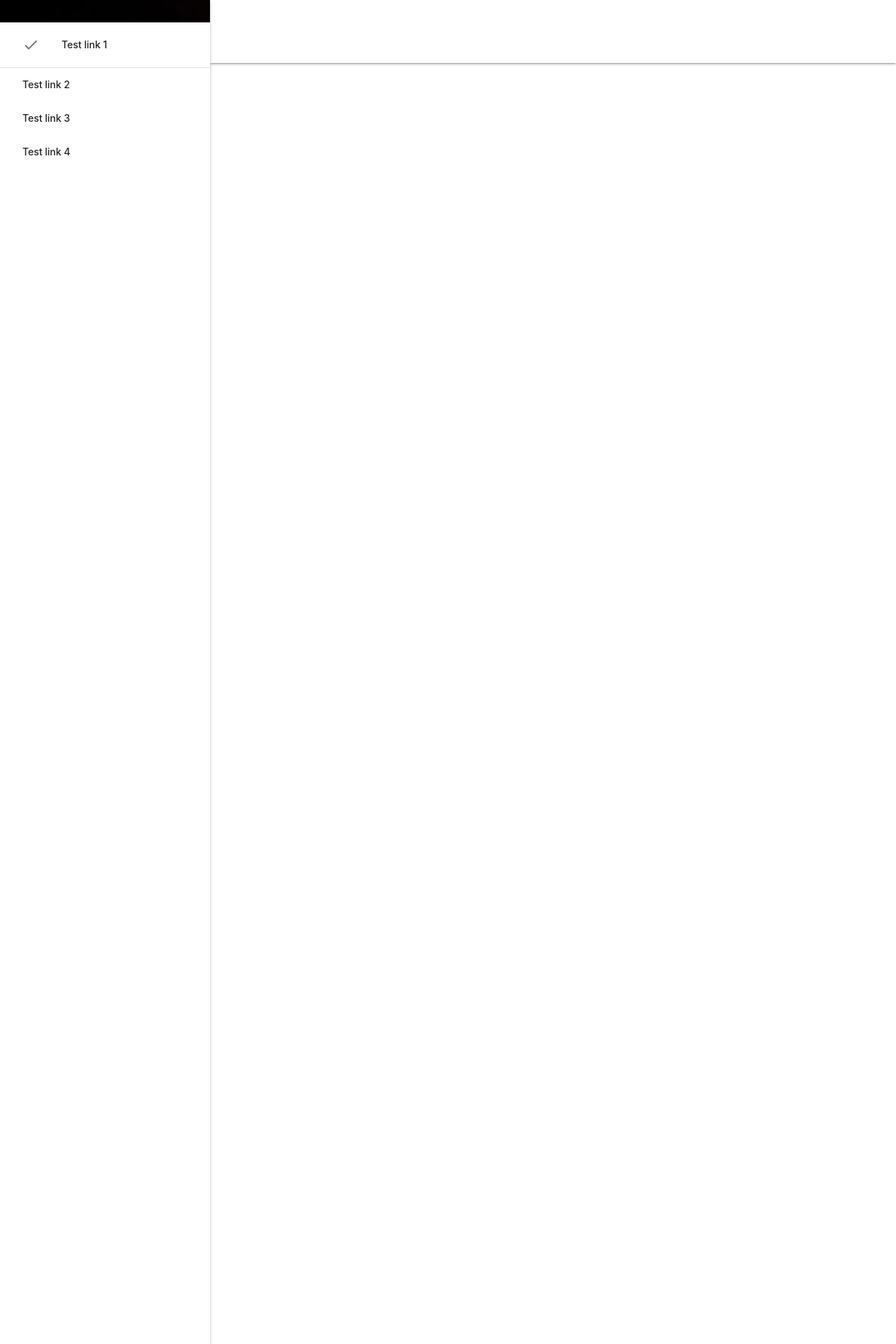
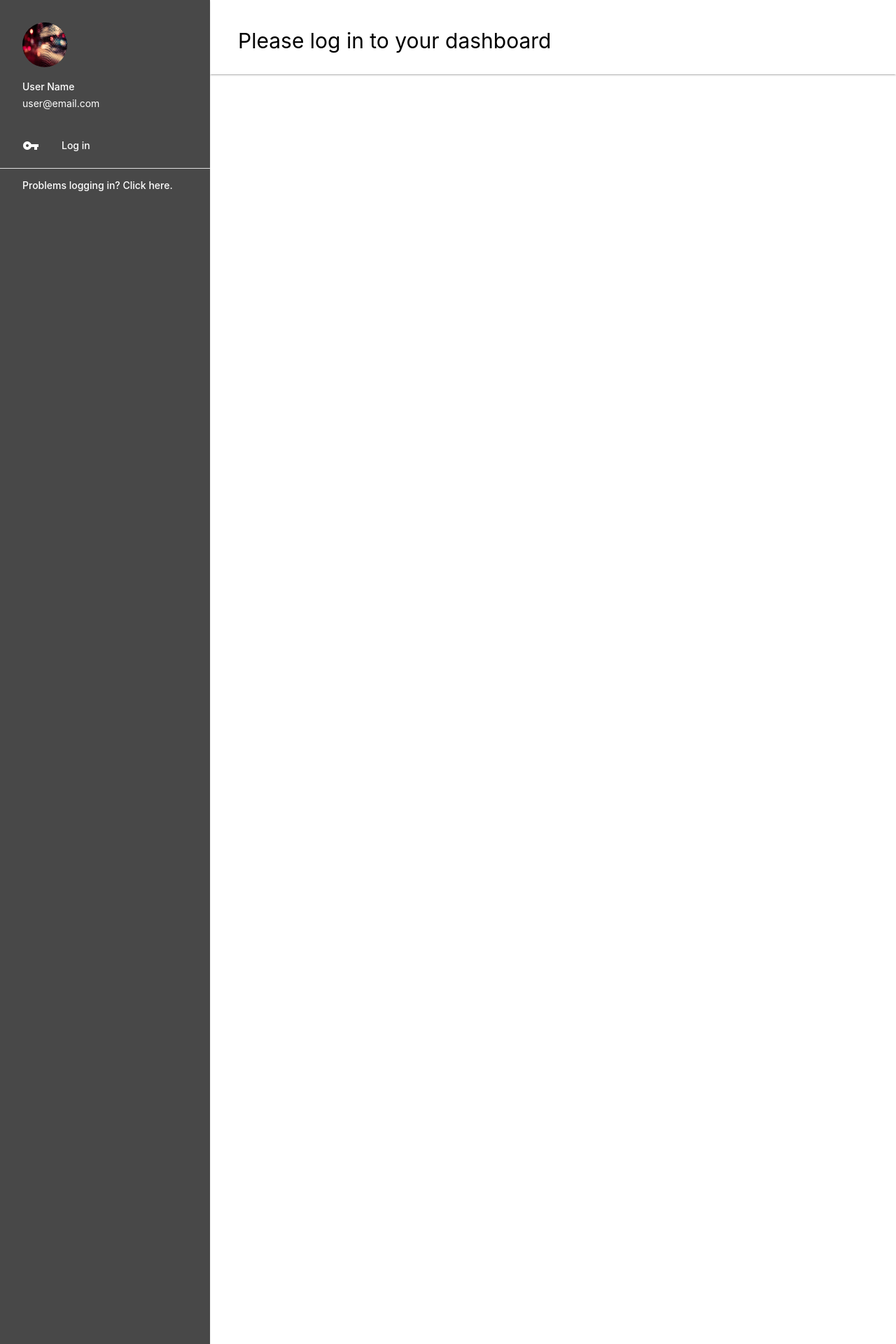
Before and after one commit to D-Lawson/employee-dashboard-app, a Flask app: page / in a window 1280 px wide. Shown: the top 1920 px of the page at 70% size. Run offline with Flask 2, Linux system fonts and the light colour scheme.

Commit message:
Update  nav bar styling and links

```diff
--- a/static/css/style.css
+++ b/static/css/style.css
@@ -9,12 +9,29 @@ header, main, footer {
   }
 
 .nav-style{
-  height: 90px;
   background-color:transparent;
 }
 
+.menu-position{
+    bottom: 15px;
 
+}
 nav .sidenav-trigger i {
-    padding-top: 15px;
+
     color:royalblue;
 }
+
+.sidenav{
+    background-color: #484848;
+}
+
+.z-depth-1, nav, .card-panel, .card, .toast, .btn, .btn-large, .btn-small, .btn-floating, .dropdown-content, .collapsible, .sidenav {
+    -webkit-box-shadow: 0 2px 2px 0 rgb(0 0 0 / 14%), 0 3px 1px -2px rgb(0 0 0 / 12%), 0 0 0 0 rgb(0 0 0 / 20%);
+    box-shadow: 0 2px 2px 0 rgb(0 0 0 / 14%), 0 3px 1px -2px rgb(0 0 0 / 12%), 0 0 0 0 rgb(0 0 0 / 20%);
+}
+
+.header-text{
+        font-size: 2rem;
+        line-height: 110%;
+        margin-left: 40px;
+}
--- a/templates/base.html
+++ b/templates/base.html
@@ -14,21 +14,29 @@
 <body>
     <header>
         <nav class="nav-style">
-            <div class="container"><a href="#" class="sidenav-trigger full hide-on-large-only" data-target="sidenav-mobile"><i class="material-icons">menu</i></a>
+            <div class="container"><a href="#" class="menu-position sidenav-trigger full hide-on-large-only"
+                    data-target="sidenav-mobile"><i class="material-icons">menu</i></a>
+            </div>
+
+            <div class="col s12 m10">
+                <h1 class="header black-text header-text">Please log in to your dashboard</h1>
+
             </div>
         </nav>
-
         <ul id="sidenav-mobile" class="sidenav sidenav-fixed">
-            <li><div class="user-view">
-                <div class="background">
-                  <img src="images/sidenav-bg.jpg">
+            <li>
+                <div class="user-view">
+                    <a href="#user"><img class="circle" src="static/images/sidenav-bg.jpg"></a>
+                    <a href="#name"><span class="white-text name">User Name</span></a>
+                    <a href="#email"><span class="white-text email">user@email.com</span></a>
                 </div>
             </li>
-              <li><a href="#!"><i class="material-icons">check</i>Test link 1</a></li>
-              <li><div class="divider"></div></li>
-              <li><a href="#!" class="waves-effect">Test link 2</a></li>
-              <li><a href="#!" class="waves-effect">Test link 3</a></li>
-              <li><a class="waves-effect" href="#!">Test link 4</a></li>
+            <li><a class="white-text" href="#!"><i class="white-text material-icons">vpn_key</i>Log in</a></li>
+            <li>
+                <div class="divider"></div>
+            </li>
+            <li><a href="#!" class="white-text waves-effect">Problems logging in? Click here.</a></li>
+
         </ul>
     </header>
     <main class="container">
```
Also changed, not shown: static/images/sidenav-bg.jpg (renamed from images/sidenav-bg.jpg). Lines whose indentation alone changed are shown as unchanged.
